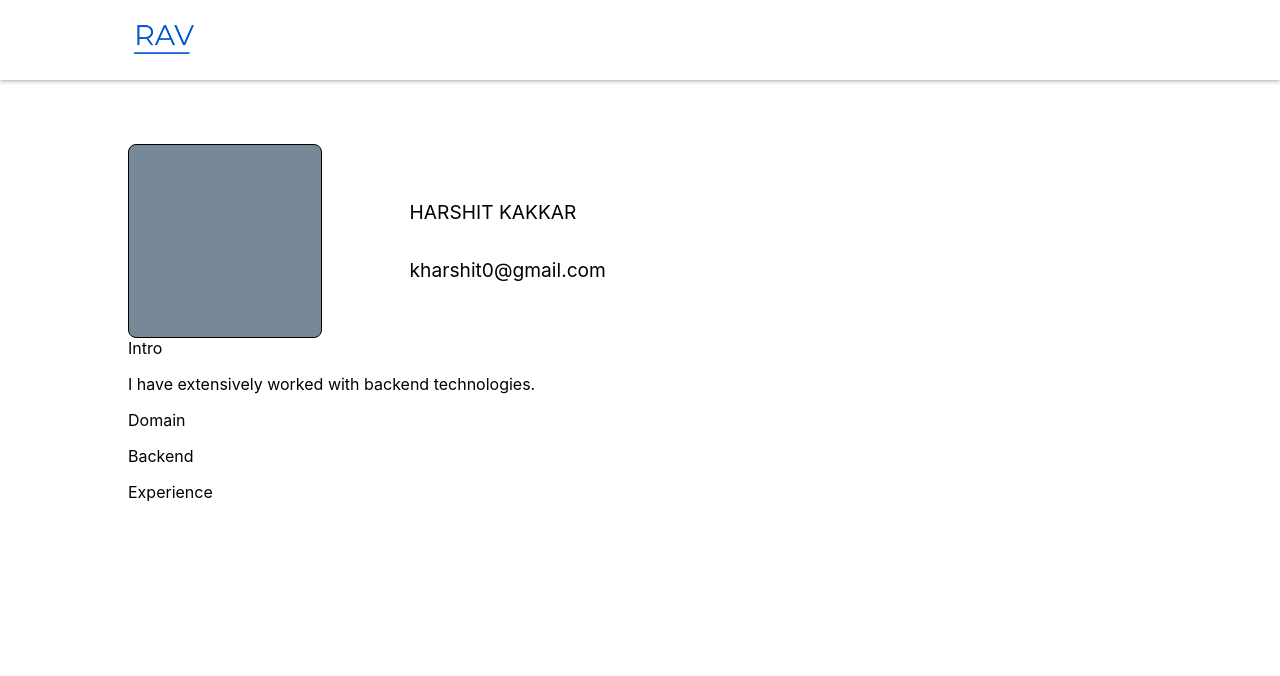
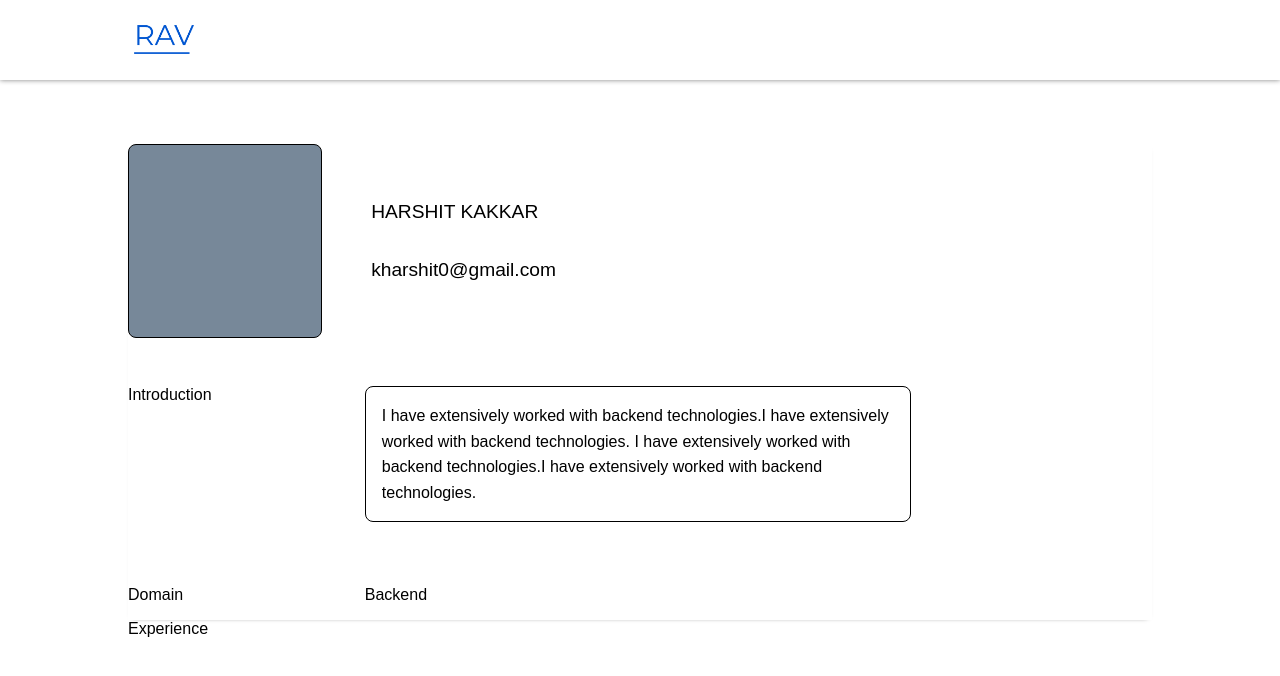
Before and after one commit to harshit-kakkar/RAV-Frontend, a React (Create React App) app: page /profile in a window 1280 px wide. Shown: the top 676 px of the page. Built offline with nearby package versions, Linux system fonts and the light colour scheme.

Commit message:
Implemented the intro details section of profile

```diff
--- a/src/components/profile/profile.tsx
+++ b/src/components/profile/profile.tsx
@@ -2,7 +2,9 @@ import React from 'react';
 import './profileStyles.css'
 
 function Profile() {
-    let intro = "I have extensively worked with backend technologies."
+    let intro = `I have extensively worked with backend technologies.I have extensively worked with backend technologies.
+    I have extensively worked with backend technologies.I have extensively worked with backend technologies.
+    `
     let name = "HARSHIT KAKKAR"
     let email = "kharshit0@gmail.com"
     let domain = "Backend"
@@ -21,13 +23,13 @@ function Profile() {
               </div>
           </div>
           <div className="intro-details-container">
-              <div>
-                  <label>Intro</label>
-                  <p>{intro}</p>
+              <div className="intro-container">
+                  <p className="intro-label">Introduction</p>
+                  <p className="intro-para">{intro}</p>
               </div>
-              <div>
-                  <label>Domain</label>
-                  <p>{domain}</p>
+              <div className="profile-domain-container">
+                  <p className="profile-domain-label">Domain</p>
+                  <p className="profile-domain-para">{domain}</p>
               </div>
           </div>
       </div>
--- a/src/components/profile/profileStyles.css
+++ b/src/components/profile/profileStyles.css
@@ -1,20 +1,28 @@
 .profile-container{
     /* background-color: lightgreen; */
-    margin-top: 4em;
+    padding-top: 4em;
+    font-family:  sans-serif;
+    width: 100%;
 }
 
-/* .profile-base-container{
-    background-color: lightpink;
-} */
+.profile-base-container{
+    /* background-color: lightpink; */
+    box-shadow: 0px 2px 5px -5px rgb(0, 0, 0);
+}
 
 .basic-details-container{
-    /* background-color: lightseagreen; */
     display: flex;
     flex-direction: row;
 }
 
-.profile-picture-container{
+.profile-picture-container,
+.intro-label,
+.profile-domain-label
+{
     flex-basis: 20%;
+    flex-shrink: 0;
+    flex-grow: 0;
+    justify-content: center;
 }
 
 .profile-picture{
@@ -30,6 +38,34 @@
     flex-direction: column;
     justify-content: space-around;
     padding: 2em;
+    padding-left: 0;
     margin-left: 2em;
     font-size: 1.2em;
 }
+
+.intro-details-container,
+.profile-domain-container
+{
+    margin-top: 2em;
+
+}
+
+.intro-container,
+.profile-domain-container
+{
+    display: flex;
+    flex-direction: row;
+}
+
+.intro-para{
+    border: 1px black solid;
+    border-radius: 0.5em;
+    padding: 1em;
+    margin-left: 2em ;
+    width: 50%;
+    line-height: 1.6;
+}
+
+.profile-domain-para{
+    margin-left: 2em;
+}
```
